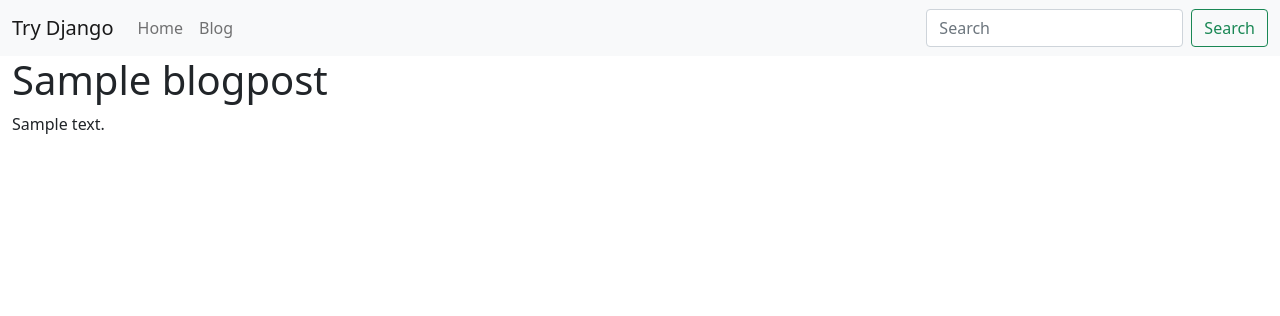
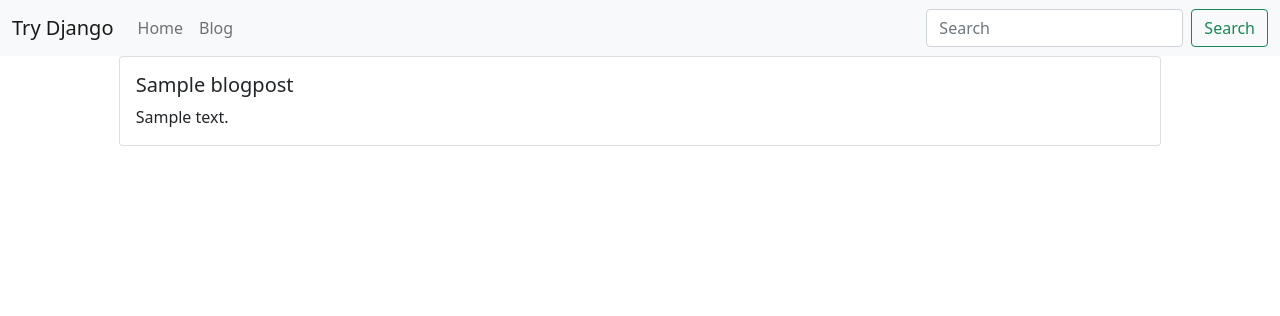
Before and after one commit to LEMSantos/udemy-try_django, a Django app: a page that uses src/blog/templates/blog/detail.html in a window 1280 px wide. Shown: the top 316 px of the page. Run offline with Django 3.2, Linux system fonts and the light colour scheme; tables that the repository leaves empty hold one stand-in row (values such as "Sample post").

Commit message:
Add - insere o card na página de detalhes

```diff
--- a/src/blog/templates/blog/detail.html
+++ b/src/blog/templates/blog/detail.html
@@ -2,14 +2,18 @@
 
 {% block content %}
 
-<h1>{{ blog_post.title }}</h1>
-<p>{{ blog_post.content }}</p>
+<div class="row">
+    {% include 'blog/list-inline.html' with blog_post=blog_post detail=True%}
 
-{% if request.user.is_authenticated %}
-{% if request.user.is_authenticated %}
-<a href="{{ blog_post.get_edit_url }}">Edit</a>
-<a href="{{ blog_post.get_delete_url }}">Delete</a>
-{% endif %}
-{% endif %}
+    {% if request.user.is_authenticated %}
+    {% if request.user.is_staff %}
+    <div class="col-12">
+        <a href="{{ blog_post.get_edit_url }}">Edit</a>
+        <a href="{{ blog_post.get_delete_url }}">Delete</a>
+    </div>
+    {% endif %}
+    {% endif %}
+</div>
+
 
 {% endblock %}
```
